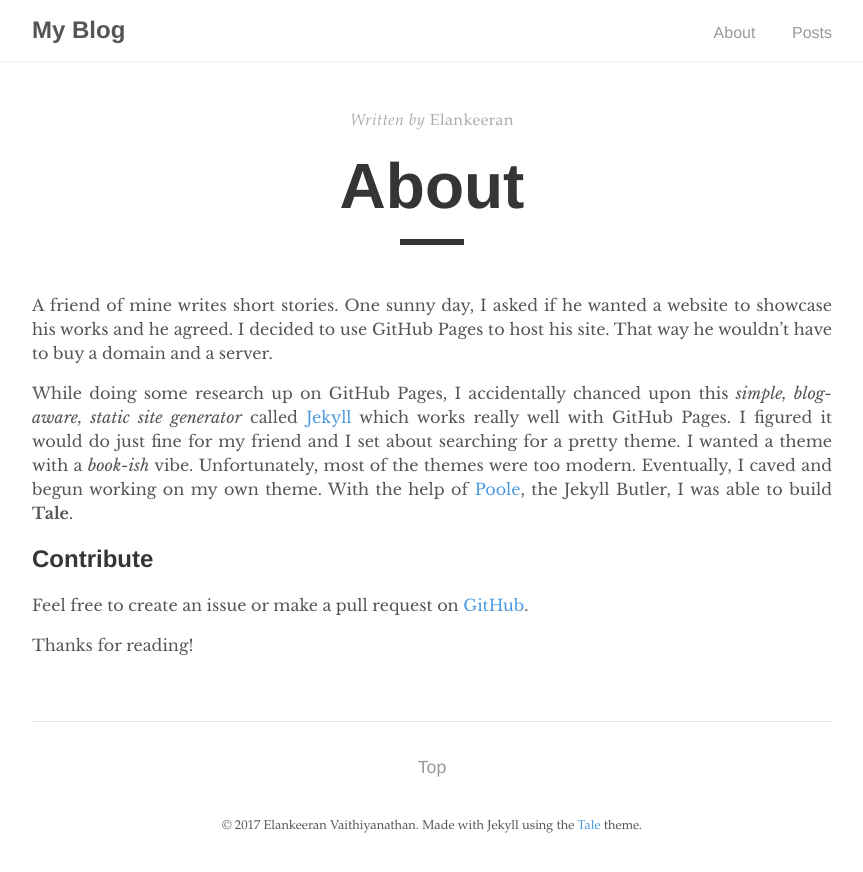
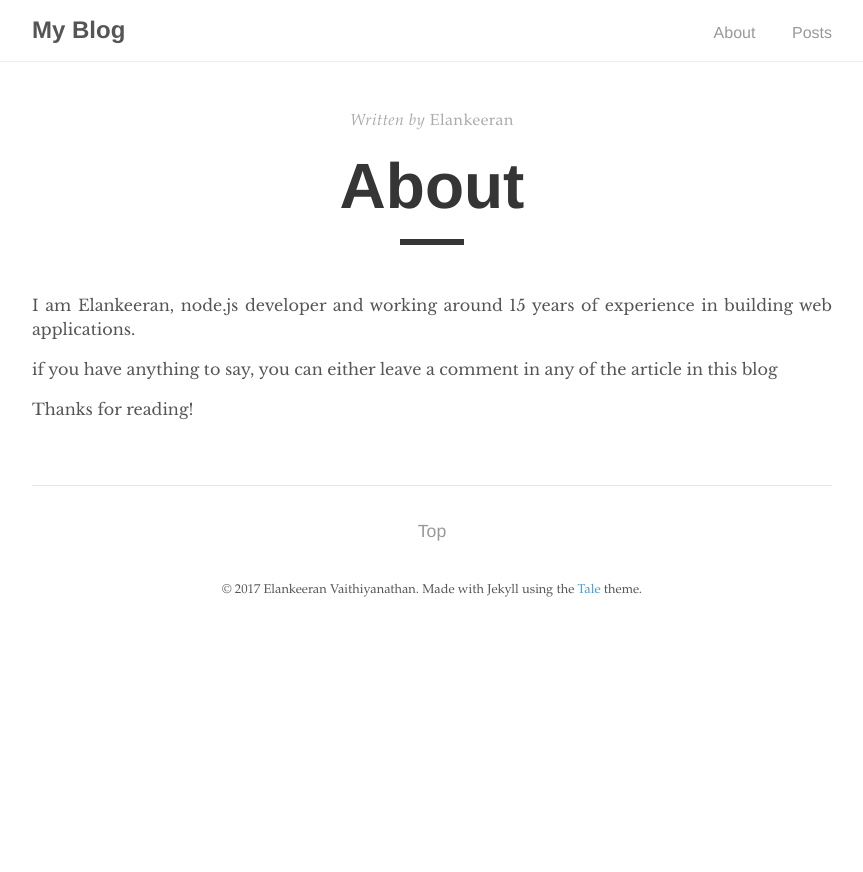
Before and after one commit to elankeeran/elankeeran.github.io, a Jekyll site: the page built from about.md, in a window 1280 px wide. Shown: the top 872 px of the page, without its empty margins (208-1071 px from the left). Built offline with Jekyll 4.4.1, drawn with Linux system fonts in a browser that asks for light colours.

Commit message:
update about me

```diff
--- a/about.md
+++ b/about.md
@@ -5,11 +5,8 @@ author: "Elankeeran"
 permalink: /about/
 ---
 
-A friend of mine writes short stories. One sunny day, I asked if he wanted a website to showcase his works and he agreed. I decided to use GitHub Pages to host his site. That way he wouldn't have to buy a domain and a server.
+I am Elankeeran, node.js developer and working around 15 years of experience in building web applications.
 
-While doing some research up on GitHub Pages, I accidentally chanced upon this _simple, blog-aware, static site generator_ called [Jekyll](https://jekyllrb.com/) which works really well with GitHub Pages. I figured it would do just fine for my friend and I set about searching for a pretty theme. I wanted a theme with a _book-ish_ vibe. Unfortunately, most of the themes were too modern. Eventually, I caved and begun working on my own theme. With the help of [Poole](https://github.com/poole/poole), the Jekyll Butler, I was able to build **Tale**.
-
-## Contribute
-Feel free to create an issue or make a pull request on [GitHub](https://github.com/chesterhow/tale).
+if you have anything to say, you can either leave a comment in any of the article in this blog
 
 Thanks for reading!
```
